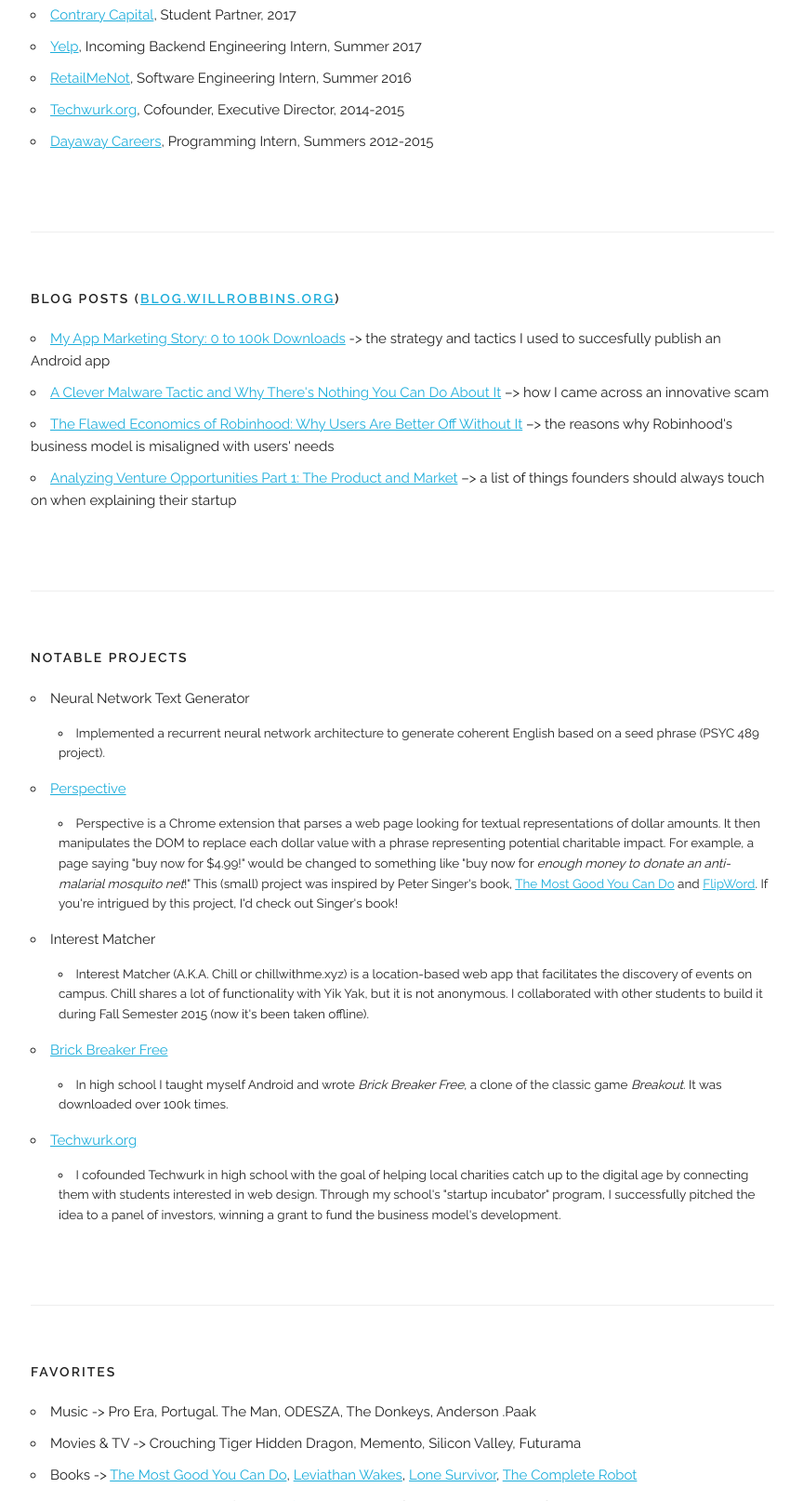
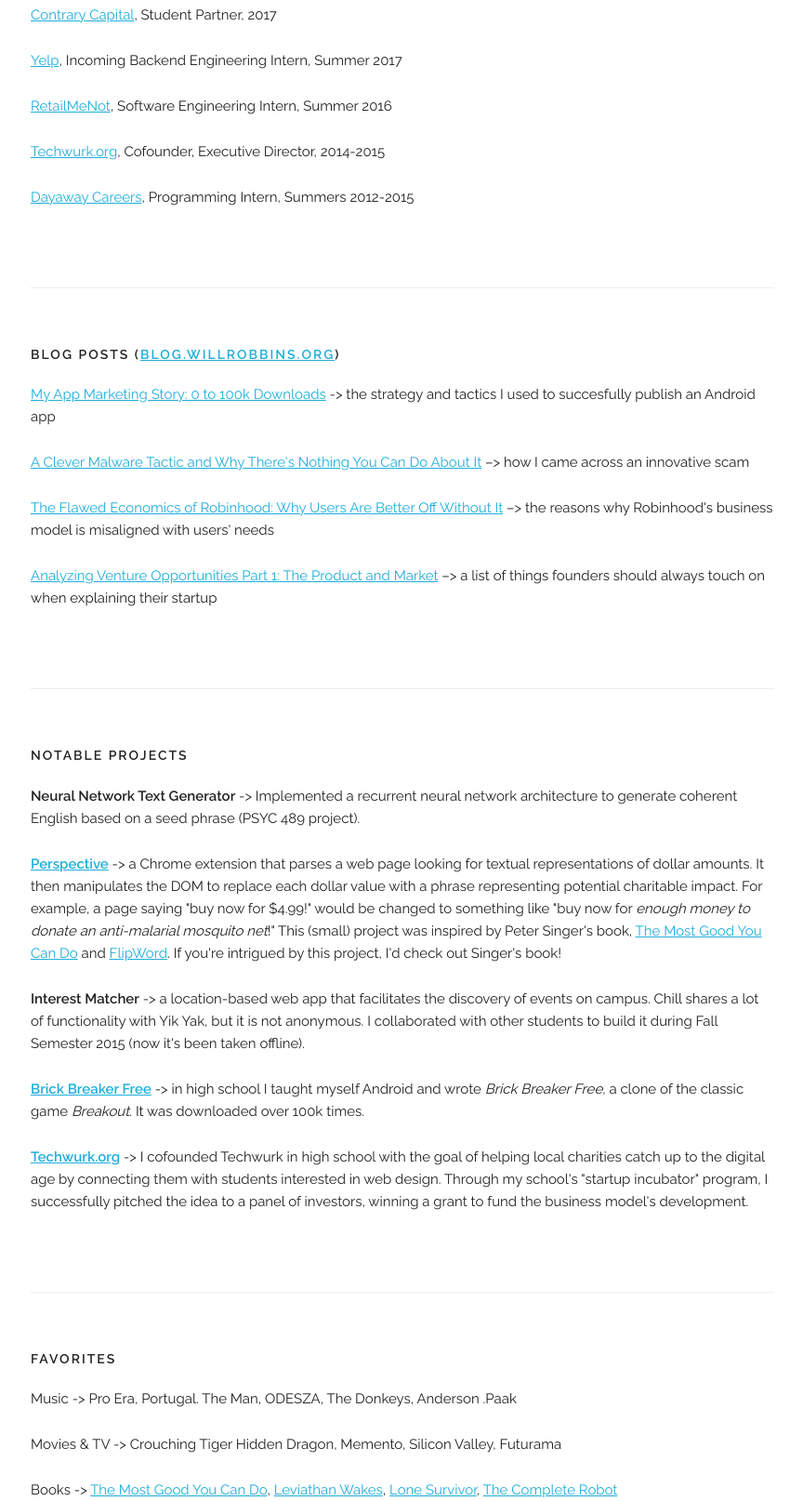
Before and after one commit to whrobbins/WillRobbinsDotOrg, a plain HTML site: page index.html in a window 1280 px wide. Shown: the part 618-2232 px from the top of the page at 93% size, without its empty margins (207-1071 px from the left). Drawn offline with nearby package versions, Linux system fonts and the light colour scheme; a script that the page names is missing.

Commit message:
get rid of bullet points

```diff
--- a/index.html
+++ b/index.html
@@ -128,13 +128,11 @@
   <div class="container">
     <div class="docs-section" id="experience">
         <h6 class="docs-header">Work Experience</h6>
-        <ul>
-          <li> <a href="http://contrarycap.com">Contrary Capital</a>, Student Partner, 2017</li>
-          <li> <a href="http://yelp.com">Yelp</a>, Incoming Backend Engineering Intern, Summer 2017</li>
-          <li> <a href="http://retailmenot.com">RetailMeNot</a>, Software Engineering Intern, Summer 2016 </li>
-          <li> <a href="http://techwurk.org">Techwurk.org</a>, Cofounder, Executive Director, 2014-2015</li>
-          <li> <a href="http://dayawaycareers.com">Dayaway Careers</a>, Programming Intern, Summers 2012-2015 </li>  <!-- Note to self: athough I got the job in late 2011, 2012 was the summer I started.. -->
-        </ul>
+        <p> <a href="http://contrarycap.com">Contrary Capital</a>, Student Partner, 2017</p>
+        <p> <a href="http://yelp.com">Yelp</a>, Incoming Backend Engineering Intern, Summer 2017</p>
+        <p> <a href="http://retailmenot.com">RetailMeNot</a>, Software Engineering Intern, Summer 2016 </p>
+        <p> <a href="http://techwurk.org">Techwurk.org</a>, Cofounder, Executive Director, 2014-2015</p>
+        <p> <a href="http://dayawaycareers.com">Dayaway Careers</a>, Programming Intern, Summers 2012-2015 </p>  <!-- Note to self: athough I got the job in late 2011, 2012 was the summer I started.. -->
     </div>
   </div>
 
@@ -145,12 +143,10 @@
   <div class="container">
     <div class="docs-section" id="blog">
         <h6 class="docs-header">Blog Posts (<a href="http://blog.willrobbins.org">blog.willrobbins.org</a>)</h6>
-        <ul>
-          <li><a href="https://blog.willrobbins.org/my-app-marketing-story-0-to-100k-downloads-96ae80db1504"> My App Marketing Story: 0 to 100k Downloads</a> -> the strategy and tactics I used to succesfully publish an Android app </li>
-          <li><a href="https://blog.willrobbins.org/a-clever-malware-tactic-and-why-theres-nothing-you-can-do-about-it-b4d2cb189cbd#.gq9m5dh0a">A Clever Malware Tactic and Why There's Nothing You Can Do About It</a> –> how I came across an innovative scam </li>
-          <li><a href="https://blog.willrobbins.org/the-flawed-economics-of-robinhood-why-users-are-better-off-without-it-a004913b3b4e#.dzjbjsucx">The Flawed Economics of Robinhood: Why Users Are Better Off Without It</a> –> the reasons why Robinhood's business model is misaligned with users' needs </li>
-          <li><a href="https://blog.willrobbins.org/analyzing-venture-opportunities-part-1-the-product-and-market-75685d235e5b">Analyzing Venture Opportunities Part 1: The Product and Market</a> –> a list of things founders should always touch on when explaining their startup </li>
-        </ul>
+        <p><a href="https://blog.willrobbins.org/my-app-marketing-story-0-to-100k-downloads-96ae80db1504"> My App Marketing Story: 0 to 100k Downloads</a> -> the strategy and tactics I used to succesfully publish an Android app </p>
+        <p><a href="https://blog.willrobbins.org/a-clever-malware-tactic-and-why-theres-nothing-you-can-do-about-it-b4d2cb189cbd#.gq9m5dh0a">A Clever Malware Tactic and Why There's Nothing You Can Do About It</a> –> how I came across an innovative scam </p>
+        <p><a href="https://blog.willrobbins.org/the-flawed-economics-of-robinhood-why-users-are-better-off-without-it-a004913b3b4e#.dzjbjsucx">The Flawed Economics of Robinhood: Why Users Are Better Off Without It</a> –> the reasons why Robinhood's business model is misaligned with users' needs </p>
+        <p><a href="https://blog.willrobbins.org/analyzing-venture-opportunities-part-1-the-product-and-market-75685d235e5b">Analyzing Venture Opportunities Part 1: The Product and Market</a> –> a list of things founders should always touch on when explaining their startup </p>
     </div>
   </div>
 
@@ -160,42 +156,19 @@
   <div class="container">
     <div class="docs-section" id="links">
         <h6 class="docs-header">Notable Projects</h6>
-        <ul>
-          <li>Neural Network Text Generator </li>
-          <li style="list-style-type:none">
-              <ul>
-                  <li> Implemented a recurrent neural network architecture to generate coherent English based on a seed phrase (PSYC 489 project).</li>
-              </ul>
-          </li>
-          <li><a href="http://github.com/whrobbins/Perspective"> Perspective</a> </li>
-          <li style="list-style-type:none">
-              <ul>
-                  <li> Perspective is a Chrome extension that parses a web page looking for textual representations of dollar amounts.
+          <p><b>Neural Network Text Generator</b> -> Implemented a recurrent neural network architecture to generate coherent English based on a seed phrase (PSYC 489 project).</p>
+          <p><b><a href="http://github.com/whrobbins/Perspective"> Perspective</a></b> -> a Chrome extension that parses a web page looking for textual representations of dollar amounts.
                       It then manipulates the DOM to replace each dollar value with a phrase representing potential charitable impact.
                       For example, a page saying "buy now for $4.99!" would be changed to something like "buy now for <i>enough money to donate
                       an anti-malarial mosquito net</i>!" This (small) project was inspired by Peter Singer's book, <a href="http://www.amzn.com/0300180276">The
-                      Most Good You Can Do</a> and <a href="http://flipword.co">FlipWord</a>.  If you're intrigued by this project, I'd check out Singer's book!</li>
-              </ul>
-          </li>
-          <li>Interest Matcher</li>
-          <li style="list-style-type:none">
-              <ul>
-                  <li> Interest Matcher (A.K.A. Chill or chillwithme.xyz) is a location-based web app that facilitates the discovery of events on campus. Chill shares a lot of functionality with Yik Yak, but it is not anonymous.  I collaborated with other students to build it during Fall Semester 2015 (now it's been taken offline).</li>
-              </ul>
-          </li>
-          <li><a href="https://play.google.com/store/apps/details?id=com.RobbinsDev.Brick_Breaker"> Brick Breaker Free</a> </li>
-          <li style="list-style-type:none">
-              <ul>
-                  <li> In high school I taught myself Android and wrote <i>Brick Breaker Free</i>, a clone of the classic game <i>Breakout</i>.  It was downloaded over 100k times.</li>
-              </ul>
-          </li>
-          <li><a href="http://techwurk.org">Techwurk.org</a> </li>
-          <li style="list-style-type:none">
-              <ul>
-                  <li> I cofounded Techwurk in high school with the goal of helping local charities catch up to the digital age by connecting them with students interested in web design.  Through my school's "startup incubator" program, I successfully pitched the idea to a panel of investors, winning a grant to fund the business model's development.</li>
-              </ul>
-          </li>
-        </ul>
+                      Most Good You Can Do</a> and <a href="http://flipword.co">FlipWord</a>.  If you're intrigued by this project, I'd check out Singer's book!</p>
+          <p><b>Interest Matcher</b> -> a location-based web app that facilitates the discovery of events on campus. Chill shares a lot of functionality with Yik Yak, but it is not
+            anonymous.  I collaborated with other students to build it during Fall Semester 2015 (now it's been taken offline).</p>
+          <p><b><a href="https://play.google.com/store/apps/details?id=com.RobbinsDev.Brick_Breaker"> Brick Breaker Free</a></b> -> in high school I taught myself Android and wrote
+            <i>Brick Breaker Free</i>, a clone of the classic game <i>Breakout</i>.  It was downloaded over 100k times. </p>
+          <p><b><a href="http://techwurk.org">Techwurk.org</a></b> -> I cofounded Techwurk in high school with the goal of helping local charities catch up to the digital age by
+            connecting them with students interested in web design.  Through my school's "startup incubator" program, I successfully pitched the idea to a panel of investors,
+            winning a grant to fund the business model's development. </p>
     </div>
   </div>
 
@@ -205,12 +178,10 @@
   <div class="container">
     <div class="docs-section" id="links">
         <h6 class="docs-header">Favorites</h6>
-        <ul>
-          <li> Music -> Pro Era, Portugal. The Man, ODESZA, The Donkeys, Anderson .Paak</li>
-          <li> Movies & TV -> Crouching Tiger Hidden Dragon, Memento, Silicon Valley, Futurama</li>
-          <li> Books -> <a href="http://www.amzn.com/0300180276">The Most Good You Can Do</a>, <a href="http://amzn.com/0316129089">Leviathan Wakes</a>, <a href="http://amzn.com/031632406X">Lone Survivor</a>, <a href="http://www.amazon.com/The-Complete-Robot-Series/dp/0586057242">The Complete Robot</a></li>
-          <li> Activities -> working out, surfing <a href="https://open.spotify.com/user/wrobbins38">Spotify</a>, reading about {startups, tech, politics}
-        </ul>
+        <p> Music -> Pro Era, Portugal. The Man, ODESZA, The Donkeys, Anderson .Paak</p>
+        <p> Movies & TV -> Crouching Tiger Hidden Dragon, Memento, Silicon Valley, Futurama</p>
+        <p> Books -> <a href="http://www.amzn.com/0300180276">The Most Good You Can Do</a>, <a href="http://amzn.com/0316129089">Leviathan Wakes</a>, <a href="http://amzn.com/031632406X">Lone Survivor</a>, <a href="http://www.amazon.com/The-Complete-Robot-Series/dp/0586057242">The Complete Robot</a></p>
+        <p> Activities -> working out, surfing <a href="https://open.spotify.com/user/wrobbins38">Spotify</a>, reading about {startups, tech, politics}</p>
     </div>
   </div>
 
@@ -220,9 +191,7 @@
   <div class="container">
     <div class="docs-section" id="links">
         <h6 class="docs-header">Random</h6>
-        <ul>
-          <li><a href="http://willrobbins.org/randompg.html"> RandomPG</a> -> a page I made that redirects to a random PG essay </li>
-        </ul>
+        <p><a href="http://willrobbins.org/randompg.html"> RandomPG</a> -> a page I made that redirects to a random PG essay </p>
     </div>
   </div>
 
```
